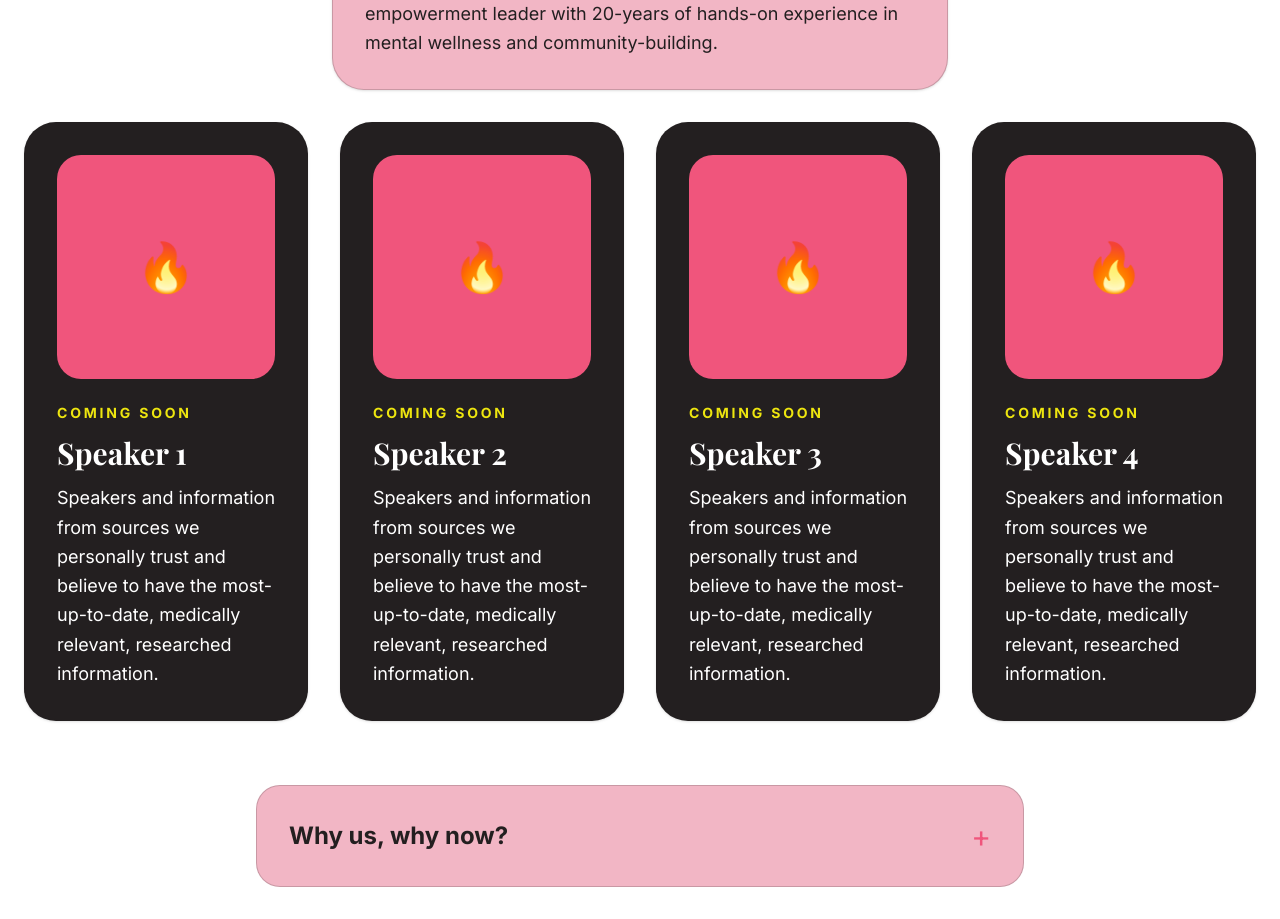
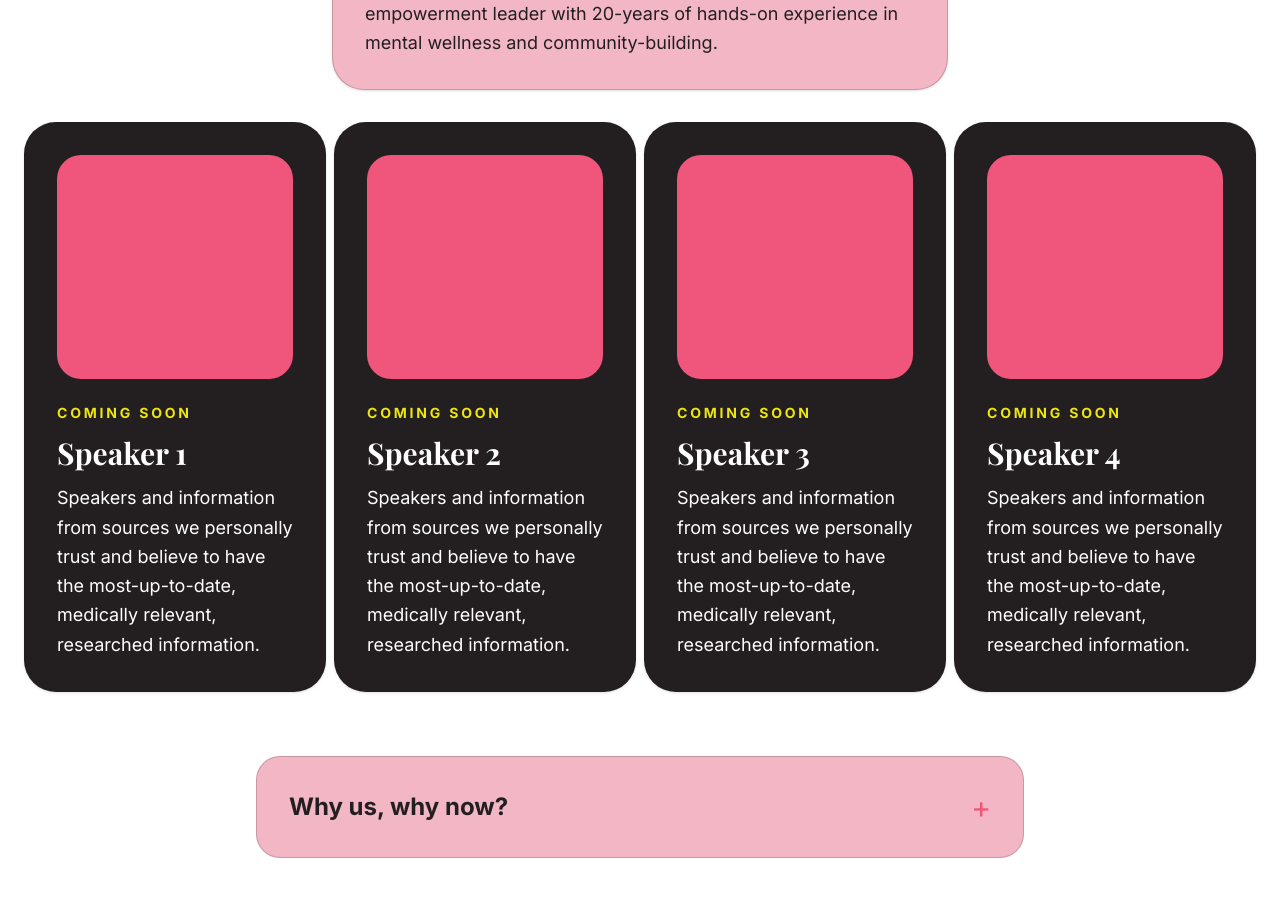
Before and after one commit to sheenawhittier/menofest-site, a Next.js app: page / in a window 1280 px wide. Shown: the part 6420-7339 px from the top of the page. Built offline with nearby package versions, Linux system fonts and the light colour scheme; a web font is replaced by a local one.

Commit message:
Update page.tsx

```diff
--- a/app/page.tsx
+++ b/app/page.tsx
@@ -405,14 +405,12 @@
           </div>
 
           {/* Speaker grid: 4 columns, 4 announcement spots */}
-          <div className="grid md:grid-cols-4 gap-8">
+          <div className="grid md:grid-cols-4 gap-2">
             {[0, 1, 2, 3].map((i) => (
               <div
                 key={i}
-                className="bg-[#231f20] text-white rounded-[2rem] p-8 border border-[#231f20]/20 shadow-sm flex flex-col"
-              >
+                className="bg-[#231f20] text-white rounded-[2rem] p-8 border border-[#231f20]/20 shadow-sm flex flex-col">
                 <div className="bg-[#f0557c] flex-1 min-h-[14rem] rounded-[1.5rem] mb-6 flex items-center justify-center text-5xl">
-                  🔥
                 </div>
                 <p className="uppercase tracking-[0.2em] text-[#ede50f] font-bold text-sm mb-3">
                   Coming Soon
```
